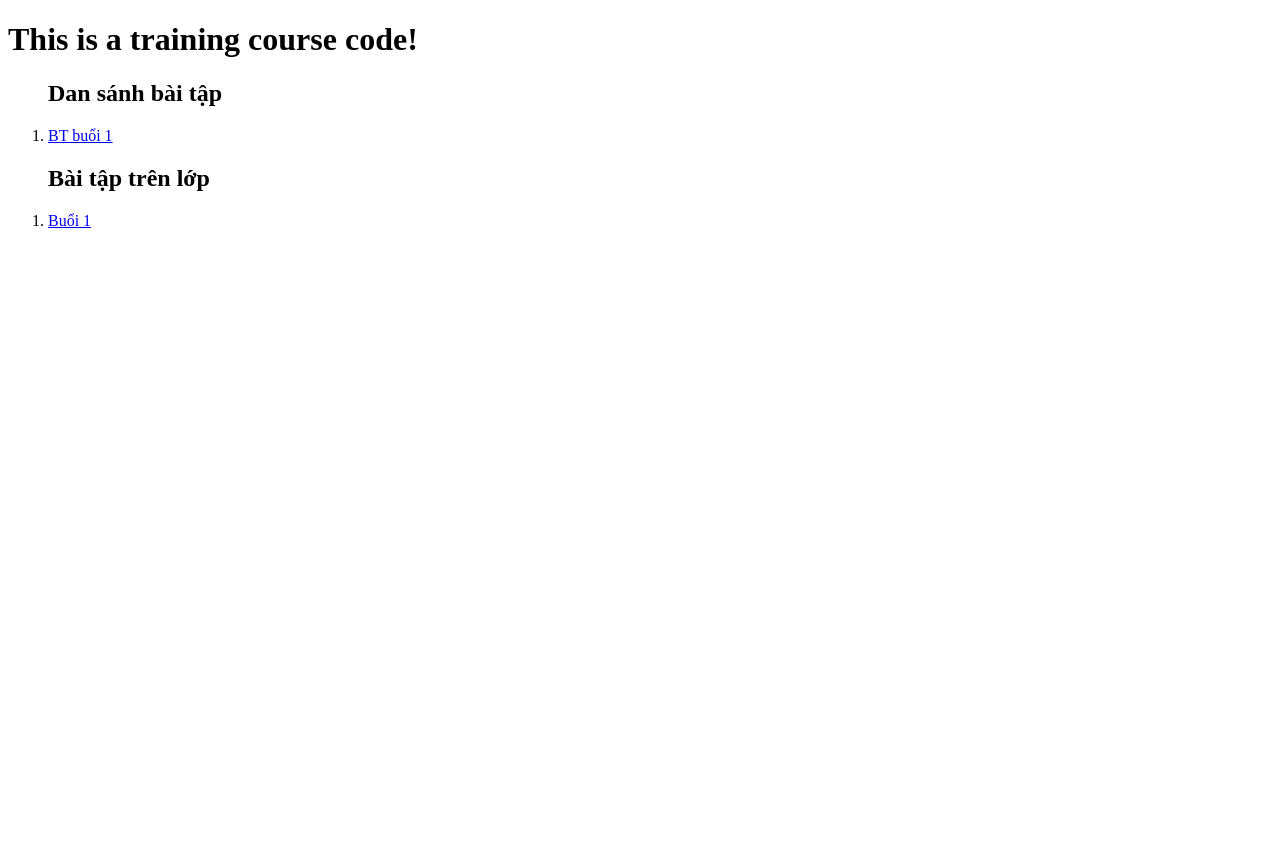
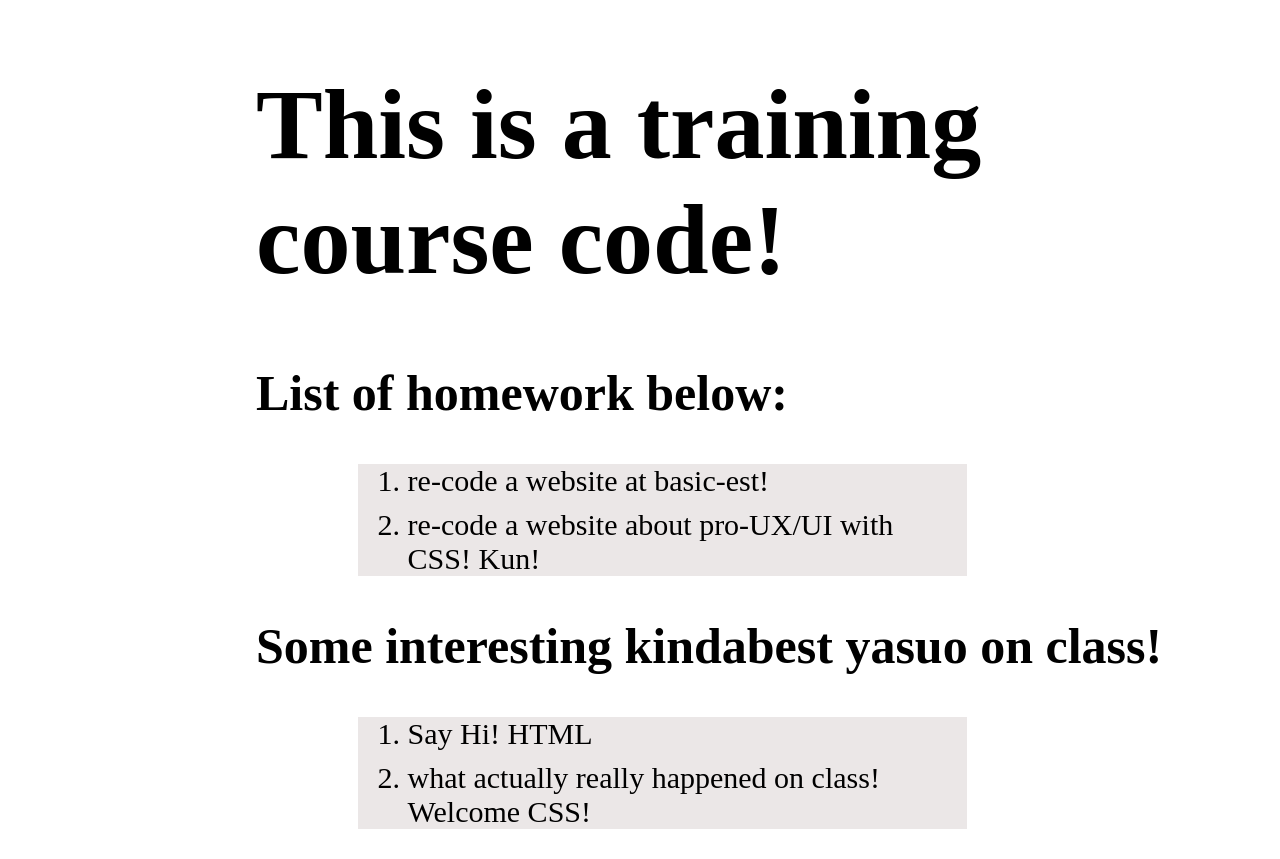
Before and after one commit to shuneo004/sgroup, a plain HTML site: page index.html in a window 1280 px wide. Before the commit the page ends 800 px from the top, so only its background shows below. Drawn offline with Linux system fonts and the light colour scheme.

Commit message:
update interface

```diff
--- a/index.html
+++ b/index.html
@@ -3,21 +3,32 @@
 <head>
     <meta charset="UTF-8">
     <meta name="viewport" content="width=device-width, initial-scale=1.0">
-    <title>Document</title>
+    <link rel="stylesheet" href="style.css">
+    <title>Document about training course at sGroup</title>
 </head>
 <body>
     <h1>This is a training course code!</h1>
+    <div>
+        <h2>List of homework below:</h2>
         <ol>
-        <h2>Dan sánh bài tập</h2>
             <li>
-            <a href="https://shuneo004.github.io/sgroup/homework/buoi1/index.html">BT buổi 1</a>
+                <a href="./homework/buoi1/index.html"> re-code a website at basic-est! </a>
+            </li>
+            <li>
+                <a href="./homework/buoi2/index.html"> re-code a website about pro-UX/UI with CSS! Kun!</a>
             </li>
         </ol>
+    </div>
+    <div>
+        <h2>Some interesting kindabest yasuo on class! </h2>
         <ol>
-        <h2>Bài tập trên lớp</h2>
             <li>
-            <a href="https://shuneo004.github.io/sgroup/onclass/buoi1/index.html">Buổi 1</a>
+                <a href="./onclass/buoi1/index.html"> Say Hi! HTML</a>
+            </li>
+            <li>
+                <a href="./onclass/buoi2/index.html"> what actually really happened on class! Welcome CSS!</a>
             </li>
         </ol>
+    </div>
 </body>
 </html>
--- /dev/null
+++ b/style.css
@@ -0,0 +1,27 @@
+body {
+    margin-left: 20%;
+    /* margin-right: 20%; */
+}
+h1 {
+    font-size: 100px;
+
+}
+h2 {
+    font-size: 50px;
+}
+ol {
+    font-size: 30px;
+    margin-left: 10%;
+    background: rgb(235, 231, 231);
+    margin-right: 30%;
+}
+li {
+    margin: 10px;
+}
+a {
+    color: black;
+    text-decoration: none;
+}
+a:hover {
+    color: rgb(174, 181, 245);
+}
```
Lines whose indentation alone changed are shown as unchanged.
